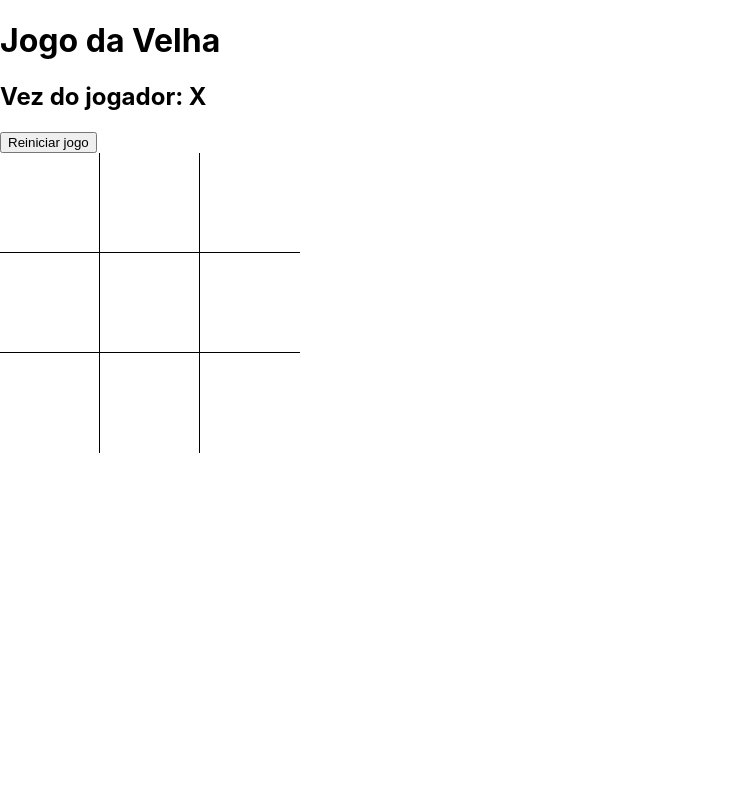
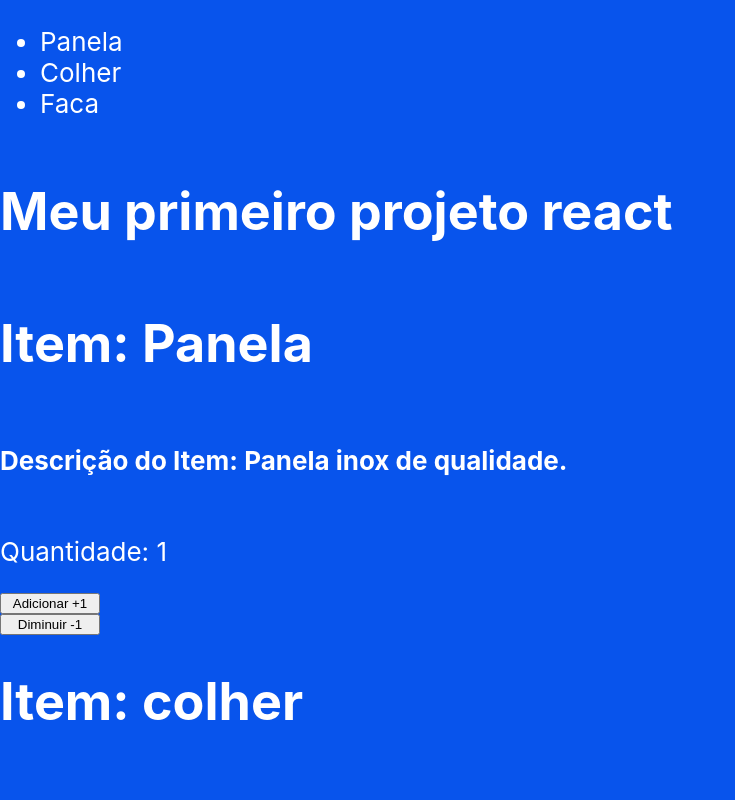
Before and after one commit to scaramuzzini/ocean-frontend-2024-07-08, a React (Create React App) app: page / in a window 1280 px wide. Shown: the top 800 px of the page, without its empty margins (0-735 px from the left). Built offline with nearby package versions, Linux system fonts and the light colour scheme.

Commit message:
chore: salva alteracoes pendentes

```diff
--- a/src/App.js
+++ b/src/App.js
@@ -46,6 +46,23 @@ function OceanApp() {
   )
 }
 
+function ListaDeProdutos() {
+  const produtos = [
+    { "id": 1, "nome":"Panela", "dsc":"Panela inox de qualidade." },
+    { "id": 2, "nome":"Colher", "dsc":"Colher inox de qualidade."},
+    { "id": 3, "nome":"Faca",  "dsc":"Garfo inox sem qualidade." }
+  ];
+
+  const listItems = produtos.map(p =>
+    <li key={p.id}
+      >
+        {p.nome}
+    </li>
+  );
+
+  return <ul>{listItems}</ul>
+}
+
 function App() {
 
   let item1 = "Panela";
@@ -54,6 +71,8 @@ function App() {
   return (
     <div className="1App">
       <header className="App-header">
+        <ListaDeProdutos />
+
         <h1>Meu primeiro projeto react</h1>
         <ItemDoCarrinho nomeDoItem={item1} descricaoDoItem="Panela inox de qualidade."  />
         <ItemDoCarrinho nomeDoItem={item2} descricaoDoItem="Colher inox sem qualidade."  />
--- a/src/index.js
+++ b/src/index.js
@@ -2,12 +2,12 @@ import React from 'react';
 import ReactDOM from 'react-dom/client';
 import './index.css';
 import reportWebVitals from './reportWebVitals';
-import JogoDaVelha from './Jogo';
+import App from './App'
 
 const root = ReactDOM.createRoot(document.getElementById('root'));
 root.render(
   <React.StrictMode>
-    <JogoDaVelha />
+    <App />
   </React.StrictMode>
 );
 
```
